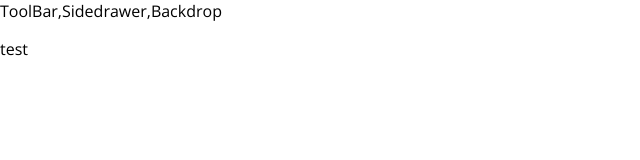
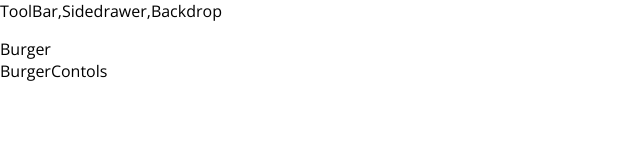
Before and after one commit to arihant-2310/React-The_Burger_Builder_App, a React app: page / in a window 1280 px wide. Shown: the top 160 px of the page, without its empty margins (0-640 px from the left). Built offline with nearby package versions, Linux system fonts and the light colour scheme.

Commit message:
adds burger component

```diff
--- a/src/App.js
+++ b/src/App.js
@@ -1,12 +1,13 @@
 import React, { Component } from 'react';
 import Layout from './components/Layout/Layout';
+import BurgerBuilder  from './containers/BurgerBuilder/BurgerBuilder';
 
 class App extends Component {
   render() {
     return (
       <div >
         <Layout>
-          <p>test</p>
+          <BurgerBuilder />
         </Layout>
       </div>
     );
--- /dev/null
+++ b/src/components/Layout/Layout.css
@@ -0,0 +1,3 @@
+.Content{
+    margin-top:16px;
+}
--- a/src/components/Layout/Layout.js
+++ b/src/components/Layout/Layout.js
@@ -1,11 +1,12 @@
 import React from 'react';
 import Auxiliary from '../../hoc/Auxiliary';
+import classes from './Layout.css';
 
 const layout = (props) => (
 
     <Auxiliary>
         <div>ToolBar,Sidedrawer,Backdrop</div>
-        <main>
+        <main className={classes.Content}>
             {props.children}
         </main>
     </Auxiliary>
--- /dev/null
+++ b/src/containers/BurgerBuilder/BurgerBuilder.js
@@ -0,0 +1,14 @@
+import React,{Component} from 'react';
+import Auxiliary from '../../hoc/Auxiliary';
+
+class BurgerBuilder extends Component{
+    render(){
+        return (
+            <Auxiliary>
+                <div>Burger</div>
+                <div>BurgerContols</div>
+            </Auxiliary>
+        );
+    }
+}
+export default BurgerBuilder;
```
Also changed, not shown: src/components/Burger/BurgerIngredient/BurgerIngredient.js (added, +35 -0 lines), src/components/Burger/Burger.js (added), src/components/Burger/BurgerIngredient/BurgerIngredient.css (added).
